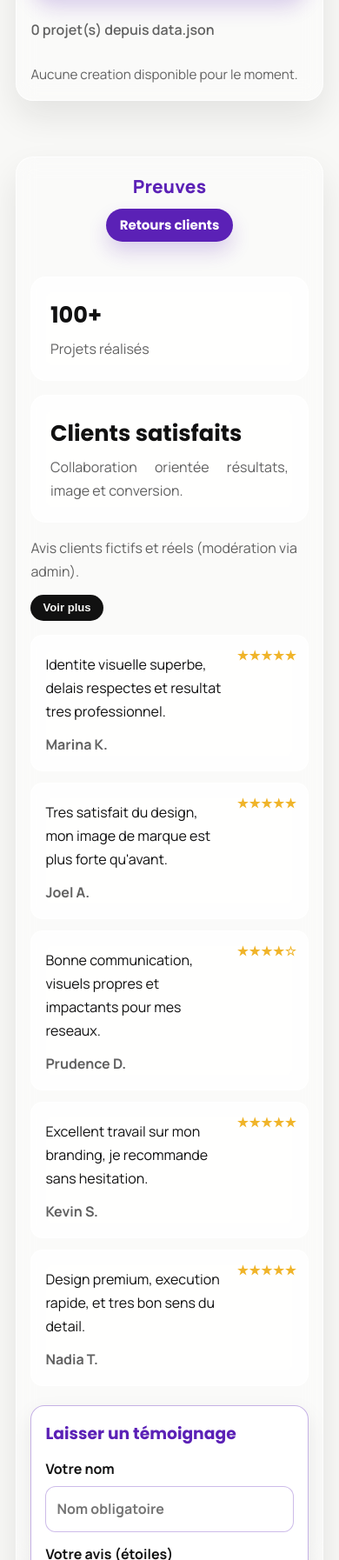
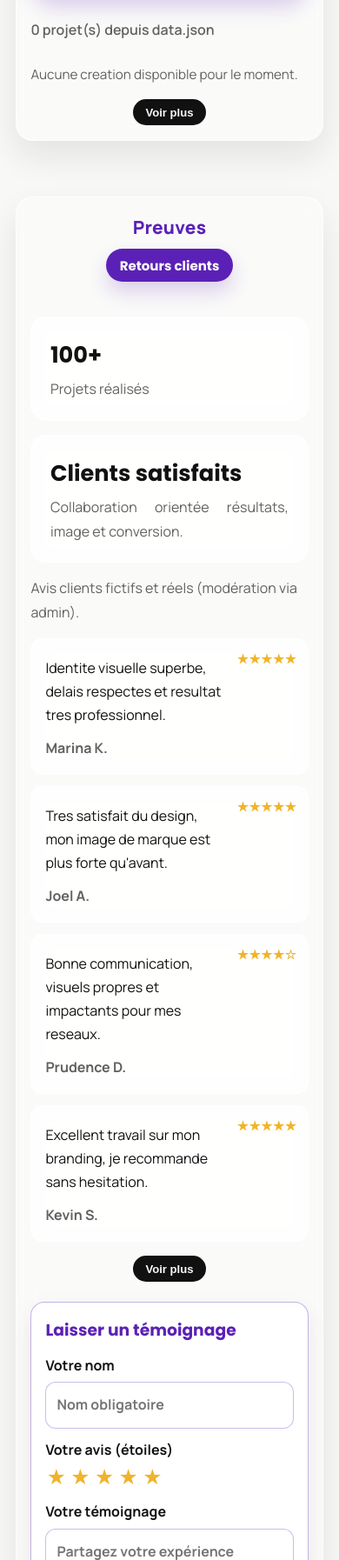
Before and after one commit to Hospice1/iamyotto, a plain HTML site: page index.html in a window 390 px wide. Shown: the part 2513-4307 px from the top of the page at 87% size. Drawn offline with nearby package versions, Linux system fonts and the light colour scheme.

Commit message:
Paginate projects and testimonials with bottom see-more controls

```diff
--- a/index.html
+++ b/index.html
@@ -98,6 +98,10 @@
       </div>
 
       <div id="project-grid" class="project-grid" aria-live="polite"></div>
+
+      <div class="projects-footer">
+        <button id="projects-toggle" type="button" class="btn-secondary btn-small" hidden>Voir plus</button>
+      </div>
     </section>
 
     <section id="proof" class="proof reveal">
@@ -119,10 +123,13 @@
 
       <div class="testimonial-controls">
         <p class="testimonial-intro">Avis clients fictifs et réels (modération via admin).</p>
-        <button id="testimonials-toggle" type="button" class="btn-secondary btn-small">Voir plus</button>
       </div>
 
       <div id="testimonials-grid" class="testimonials-grid" aria-live="polite"></div>
+
+      <div class="testimonial-footer">
+        <button id="testimonials-toggle" type="button" class="btn-secondary btn-small" hidden>Voir plus</button>
+      </div>
 
       <form id="testimonial-form" class="testimonial-form">
         <h3>Laisser un témoignage</h3>
--- a/script.js
+++ b/script.js
@@ -77,6 +77,7 @@ const INITIAL_TESTIMONIALS = [
 const projectGrid = document.getElementById("project-grid");
 const importStatus = document.getElementById("import-status");
 const heroProjectsButton = document.getElementById("hero-projects-btn");
+const projectsToggle = document.getElementById("projects-toggle");
 
 const testimonialsGrid = document.getElementById("testimonials-grid");
 const testimonialsToggle = document.getElementById("testimonials-toggle");
@@ -90,7 +91,13 @@ const themeMenu = document.getElementById("theme-menu");
 const themeOptions = Array.from(document.querySelectorAll(".theme-option"));
 const systemThemeMedia = window.matchMedia("(prefers-color-scheme: dark)");
 
-let testimonialsExpanded = false;
+const PROJECT_INITIAL_COUNT = 6;
+const PROJECT_STEP_COUNT = 10;
+const TESTIMONIAL_INITIAL_COUNT = 4;
+const TESTIMONIAL_STEP_COUNT = 4;
+
+let visibleProjectCount = PROJECT_INITIAL_COUNT;
+let visibleTestimonialCount = TESTIMONIAL_INITIAL_COUNT;
 let renderedProjects = [];
 const previewIntervals = new Map();
 const touchPreviewTimeouts = new Map();
@@ -478,12 +485,16 @@ function renderProjectMedia(media, projectTitle, projectIndex, mediaIndex) {
   return `<img class="project-media" data-project-media="1" data-storage="${storage}" data-media-id="${mediaId}" data-inline-src="${inlineSrc}" data-project-index="${projectIndex}" data-media-index="${mediaIndex}"${srcAttr} alt="${escapeHTML(projectTitle)}" loading="lazy" />`;
 }
 
-function renderProjects(projects) {
+function renderProjects(projects, preservePagination = false) {
   if (!projectGrid) {
     return;
   }
 
   renderedProjects = projects;
+
+  if (!preservePagination) {
+    visibleProjectCount = PROJECT_INITIAL_COUNT;
+  }
 
   previewIntervals.forEach((intervalId) => {
     clearInterval(intervalId);
@@ -493,10 +504,16 @@ function renderProjects(projects) {
   if (!projects.length) {
     clearProjectBlobUrls();
     projectGrid.innerHTML = '<p class="project-description">Aucune creation disponible pour le moment.</p>';
+    if (projectsToggle) {
+      projectsToggle.hidden = true;
+    }
     return;
   }
 
-  projectGrid.innerHTML = projects
+  const clampedVisibleCount = Math.min(projects.length, Math.max(PROJECT_INITIAL_COUNT, visibleProjectCount));
+  const shownProjects = projects.slice(0, clampedVisibleCount);
+
+  projectGrid.innerHTML = shownProjects
     .map((project, projectIndex) => {
       const medias = Array.isArray(project.medias) ? project.medias : [{ src: project.image, type: "image" }];
       const description = String(project.description || "").trim();
@@ -530,10 +547,15 @@ function renderProjects(projects) {
     setCardMedia(card, 0, false);
   });
 
+  if (projectsToggle) {
+    const canShowMore = shownProjects.length < projects.length;
+    projectsToggle.hidden = !canShowMore;
+    projectsToggle.textContent = "Voir plus";
+  }
+
   setupProjectInteractions();
   void hydrateProjectMediaElements();
 }
-
 function setCardMedia(card, mediaIndex, autoplay) {
   const mediaNodes = Array.from(card.querySelectorAll(".project-media"));
   if (!mediaNodes.length) {
@@ -861,18 +883,30 @@ function setupProjectInteractions() {
   });
 }
 
-function renderTestimonials() {
+
+function setupProjectsToggle() {
+  projectsToggle?.addEventListener("click", () => {
+    if (!renderedProjects.length) {
+      return;
+    }
+
+    visibleProjectCount = Math.min(renderedProjects.length, visibleProjectCount + PROJECT_STEP_COUNT);
+    renderProjects(renderedProjects, true);
+  });
+}
+
+function renderTestimonials(preservePagination = false) {
   if (!testimonialsGrid || !testimonialsToggle) {
     return;
   }
 
+  if (!preservePagination) {
+    visibleTestimonialCount = TESTIMONIAL_INITIAL_COUNT;
+  }
+
   const all = loadTestimonials();
   const visibleTestimonials = all.filter((item) => !item.hiddenOnPortfolio);
-  const baseVisibleCount = 5;
-  const shouldShowToggle = visibleTestimonials.length > baseVisibleCount;
-  const shown = testimonialsExpanded
-    ? visibleTestimonials
-    : visibleTestimonials.slice(0, baseVisibleCount);
+  const shown = visibleTestimonials.slice(0, visibleTestimonialCount);
 
   if (!shown.length) {
     testimonialsGrid.innerHTML = '<p class="testimonial-empty">Aucun temoignage disponible.</p>';
@@ -892,10 +926,9 @@ function renderTestimonials() {
     )
     .join("");
 
-  testimonialsToggle.hidden = !shouldShowToggle;
-  testimonialsToggle.textContent = testimonialsExpanded ? "Voir moins" : "Voir plus";
+  testimonialsToggle.hidden = visibleTestimonials.length <= visibleTestimonialCount;
+  testimonialsToggle.textContent = "Voir plus";
 }
-
 async function importProjects() {
   let catalogProjects = [];
   let catalogError = false;
@@ -1061,13 +1094,14 @@ function setupTestimonialForm() {
     testimonialForm.reset();
     resetRatingPicker();
     testimonialStatus.textContent = "Merci, votre temoignage a ete publie.";
-    testimonialsExpanded = false;
+    visibleTestimonialCount = TESTIMONIAL_INITIAL_COUNT;
     renderTestimonials();
   });
 
   testimonialsToggle?.addEventListener("click", () => {
-    testimonialsExpanded = !testimonialsExpanded;
-    renderTestimonials();
+    const total = loadTestimonials().filter((item) => !item.hiddenOnPortfolio).length;
+    visibleTestimonialCount = Math.min(total, visibleTestimonialCount + TESTIMONIAL_STEP_COUNT);
+    renderTestimonials(true);
   });
 }
 
@@ -1269,6 +1303,7 @@ window.addEventListener("DOMContentLoaded", () => {
   setupThemeSwitcher();
   setupScrollReveal();
   setupActiveNav();
+  setupProjectsToggle();
   setupTestimonialForm();
   setupContactForm();
   renderTestimonials();
--- a/styles.css
+++ b/styles.css
@@ -504,6 +504,12 @@ main p {
   gap: 1rem;
 }
 
+.projects-footer {
+  display: flex;
+  justify-content: center;
+  margin-top: 1rem;
+}
+
 .project-card {
   background: var(--card-bg);
   border-radius: var(--radius);
@@ -587,6 +593,11 @@ main p {
   align-items: center;
   gap: 0.75rem;
   flex-wrap: wrap;
+}
+
+.testimonial-footer {
+  display: flex;
+  justify-content: center;
 }
 
 .testimonial-intro {
```
